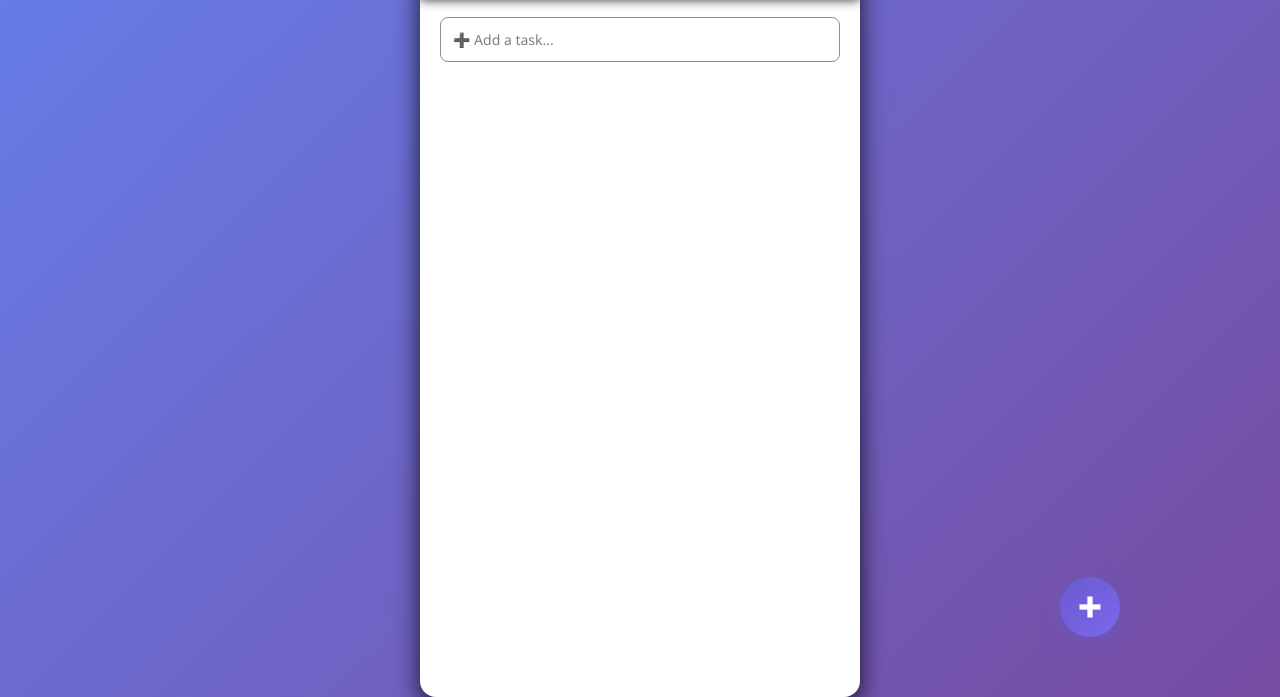
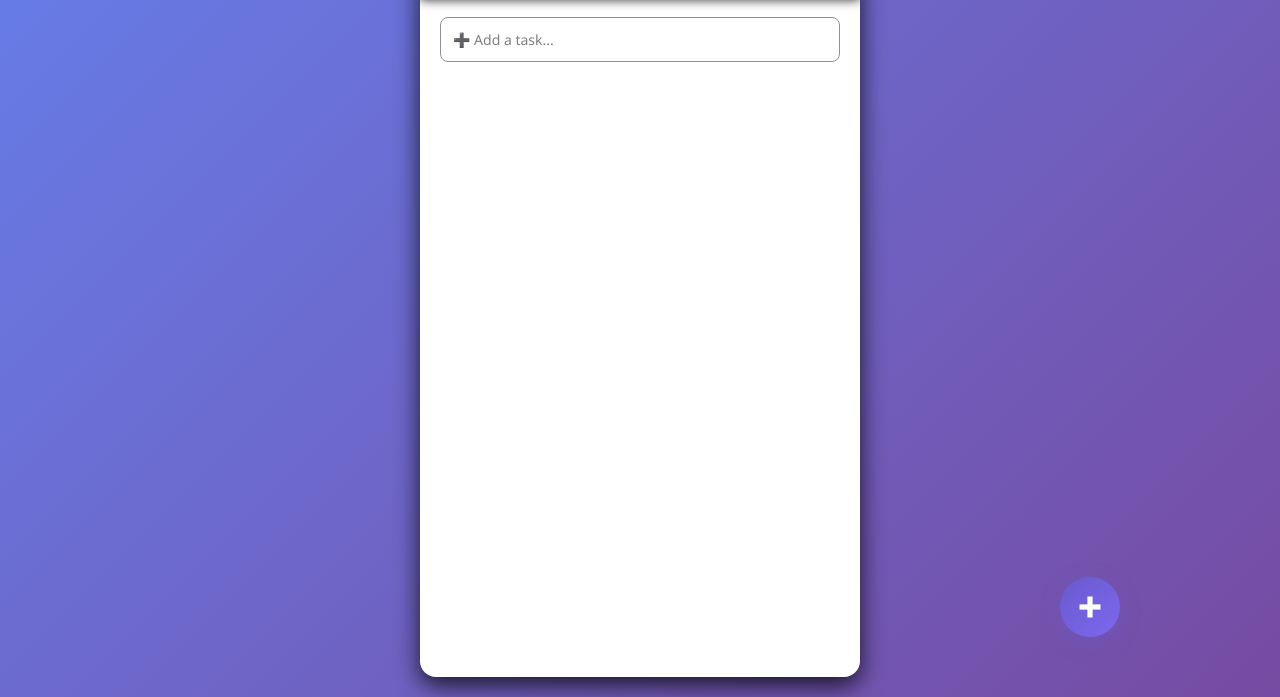
Before and after one commit to Startup4me/Todo, a plain HTML site: page index.html in a window 1280 px wide. Shown: the part 103-800 px from the top of the page. Drawn offline with Linux system fonts and the light colour scheme.

Commit message:
Add scroll function + little toast css tweak

```diff
--- a/index.html
+++ b/index.html
@@ -24,7 +24,7 @@
      <button id="showCompletedBtn" class="completed-btn">✅ Completed ▼</button>
 
  </div>
- <div class="task-container"></div>
+ <!-- <div class="task-container"></div> -->
    <!--Collapsed placeholder-->
    <div class="placeholder" onclick="expandForm()">➕ Add a task...</div>
 
--- a/style.css
+++ b/style.css
@@ -15,16 +15,18 @@ body{
   width: 400px;
   border-radius: 16px;
   box-shadow: 0 8px 25px rgba(0, 0, 0, 0.8);
-  padding: 20px;
+  padding: 20px 20px 0px 20px;
   animation: fadeIn 0.6s ease;
+   height: 95vh;
+  display: flex;
+  overflow: hidden;  /* IMPORTANT */
+  flex-direction: column;  /* IMPORTANT */
 
-
-  overflow-x: hidden;
-  overflow-y: auto; /* scroll when contents exceeds max-height */
 
 }
 /* --- Top Bar --- */
 .top-bar{
+
   display: flex;
   justify-content: space-between;
   align-items: center;
@@ -35,6 +37,7 @@ body{
   margin:-20px -20px 20px -20px;
   width: auto;
   height:60px;
+  z-index: 10;
 
  background: linear-gradient(270deg, #ff7e5f, #feb47b, #86a8e7, #91eae4);
 
@@ -239,12 +242,19 @@ width: calc(100% +40px);
 }
 /* Task list */
 .todo-container{
+  flex: 1;
+  overflow-y: auto;
+  overflow-x: visible;
+  padding: 5px 5px 20px 5px;
   display: flex;
   flex-direction: column;
   gap: 12px;
 
 }
-
+ .todo-container::-webkit-scrollbar,
+ .completed-container::-webkit-scrollbar{
+  width: 6px;
+ }
 /* Hide by default */
 .hidden{ display: none;}
 
@@ -397,6 +407,9 @@ width: calc(100% +40px);
   }
 
 .completed-container{
+  overflow-y: auto;
+  overflow-x: visible;
+  padding: 5px 5px 20px 5px;
   background:#7ba6fa ;
   border-radius: 10px;
   flex-direction: column;
@@ -481,16 +494,19 @@ width: calc(100% +40px);
 
   .toast-message{
     display: flex;
+    align-items: center;/* vertically center text & button */
+    justify-content: center;
     padding: 15px 25px;
     border-radius: 8px;
     color: white;
     font-weight: 700;
     font-size: 15px;
     min-width: 240px;
-    max-width: 330px;
+    max-width: 90vw;
     justify-content: center;
     margin-top: 12px;
     box-shadow: 0 6px 20px rgba(0, 0, 0, 0.35);
+    text-align: center;
     gap: 12px; /* 🔥 automatic spacing between message and Undo */
        transition: opacity 0.45s ease,transform 0.45s cubic-bezier(0.22, 1, 0.36, 1)  ;
      /* 👇 full animation using keyframes */
```
